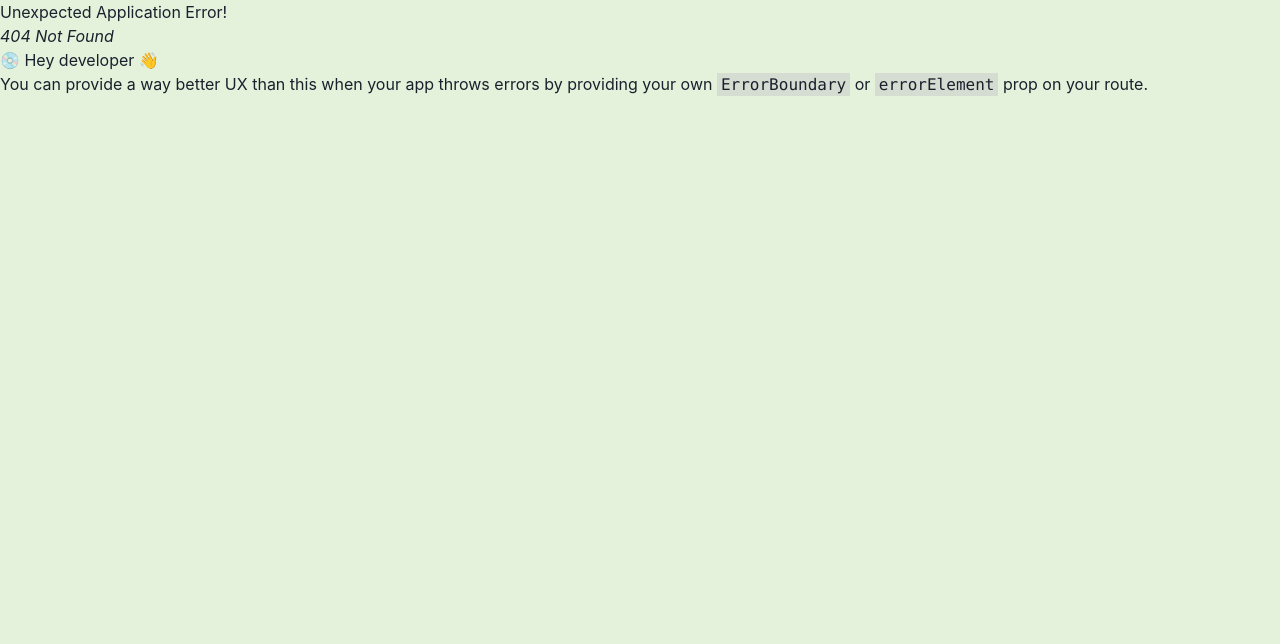
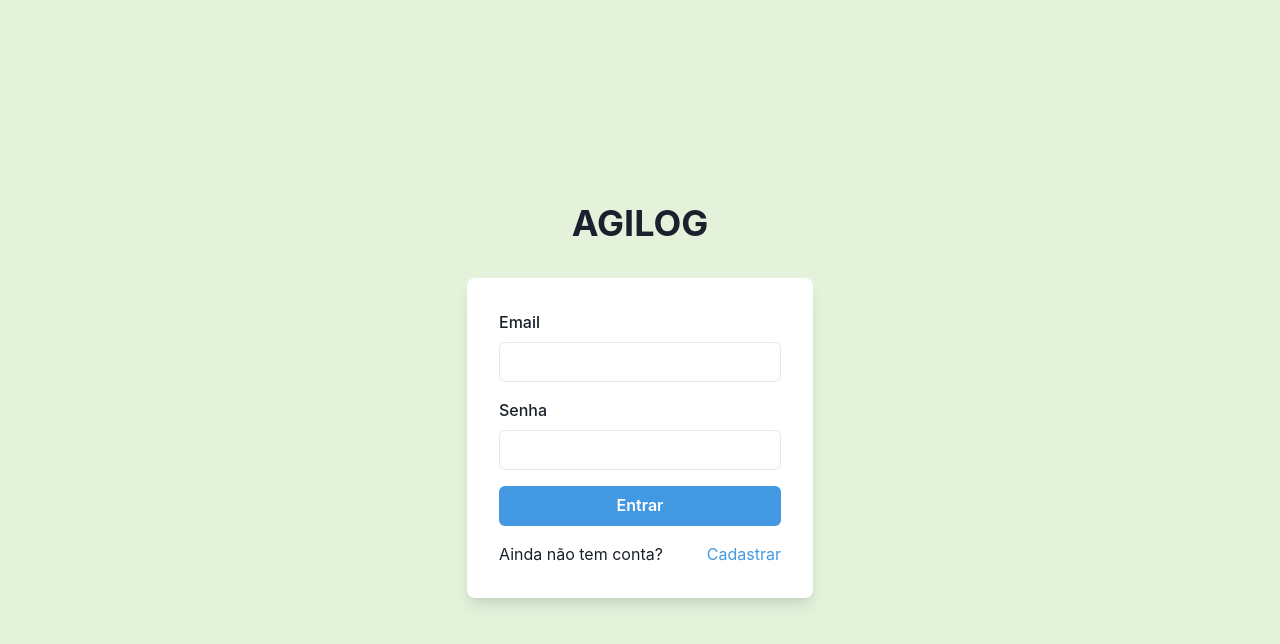
Before and after one commit to Mlucas4330/agilog, a React (Vite) app in the folder front-end/: page /login in a window 1280 px wide. Before the commit this address had no page. Shown: the top 644 px of the page. Built offline with nearby package versions, Linux system fonts and the light colour scheme.

Commit message:
Fazendo o arquivo ser buildado

```diff
--- a/front-end/src/main.jsx
+++ b/front-end/src/main.jsx
@@ -6,6 +6,7 @@ import {
 } from "react-router-dom"
 import App from './pages/App.jsx'
 import { ChakraProvider, extendTheme } from '@chakra-ui/react'
+import LoginPage from './pages/LoginPage.jsx'
 
 const theme = extendTheme({
   styles: {
@@ -22,6 +23,10 @@ const router = createBrowserRouter([
     path: "/",
     element: <App />,
   },
+  {
+    path: "/login",
+    element: <LoginPage />,
+  },
 ])
 
 createRoot(document.getElementById('root')).render(
--- a/front-end/src/pages/App.jsx
+++ b/front-end/src/pages/App.jsx
@@ -56,11 +56,11 @@ function App() {
     let response;
 
     if (municipio === "Rio de Janeiro") {
-      response = await fetch("http://localhost:3000/api/noticias3")
+      response = await fetch("http://localhost:5000/api/noticias3")
     } else if (municipio === "São Paulo") {
-      response = await fetch("http://localhost:3000/api/noticias5")
+      response = await fetch("http://localhost:5000/api/noticias5")
     } else if (municipio === "Porto Alegre") {
-      response = await fetch("http://localhost:3000/api/noticias4")
+      response = await fetch("http://localhost:5000/api/noticias4")
     }
 
     const { data } = await response.json()
@@ -78,7 +78,7 @@ function App() {
   }
 
   const buscaObrigacao = async () => {
-    const response = await fetch('http://localhost:3000/api/requisitoObrigacao')
+    const response = await fetch('http://localhost:5000/api/requisitoObrigacao')
 
     const { data } = await response.json()
 
--- /dev/null
+++ b/front-end/src/pages/LoginPage.jsx
@@ -0,0 +1,81 @@
+import {
+  Box,
+  Button,
+  Flex,
+  FormControl,
+  FormLabel,
+  Heading,
+  Input,
+  Link,
+  Stack,
+  Text,
+} from "@chakra-ui/react";
+import { useState } from "react";
+import { useNavigate } from "react-router-dom";
+
+const LoginPage = () => {
+  const navigate = useNavigate();
+  const [isLoading, setIsLoading] = useState(false);
+
+  const login = () => {
+    goToHomePage(navigate);
+  };
+
+  const [form, setForm] = useState({
+    email: "",
+    password: "",
+  });
+
+  const onChangeForm = (event) => {
+    setForm({ ...form, [event.target.name]: event.target.value });
+  };
+
+  return (
+    <Flex minH={"100vh"} align={"center"} justify={"center"} bg={"#E4F2DC"}>
+      <Stack spacing={8} mx={"auto"} maxW={"lg"} py={12} px={6}>
+        <Stack align={"center"}>
+          <Heading fontSize={"4xl"}>AGILOG</Heading>
+        </Stack>
+        <Box rounded={"lg"} bg={"white"} boxShadow={"lg"} p={8}>
+          <Stack spacing={4}>
+            <FormControl id="email">
+              <FormLabel>Email</FormLabel>
+              <Input
+                type="email"
+                name="email"
+                onChange={onChangeForm}
+                autoComplete="off"
+              />
+            </FormControl>
+            <FormControl id="password">
+              <FormLabel>Senha</FormLabel>
+              <Input type="password" name="password" onChange={onChangeForm} />
+            </FormControl>
+            <Stack spacing={10}>
+              <Button
+                bg={"blue.400"}
+                color={"white"}
+                _hover={{
+                  bg: "blue.500",
+                }}
+                onClick={login}
+              >
+                {isLoading ? <Spinner /> : "Entrar"}
+              </Button>
+            </Stack>
+            <Stack
+              direction={{ base: "column", sm: "row" }}
+              align={"start"}
+              justify={"space-between"}
+            >
+              <Text>Ainda não tem conta?</Text>
+              <Link color={"blue.400"}>Cadastrar</Link>
+            </Stack>
+          </Stack>
+        </Box>
+      </Stack>
+    </Flex>
+  );
+};
+
+export default LoginPage;
```
Also changed, not shown: front-end/src/routes/Router.js (added, +13 -0 lines), front-end/src/pages/SignIn.jsx (deleted), 3 other files (tests, documents, lock files or other folders).
